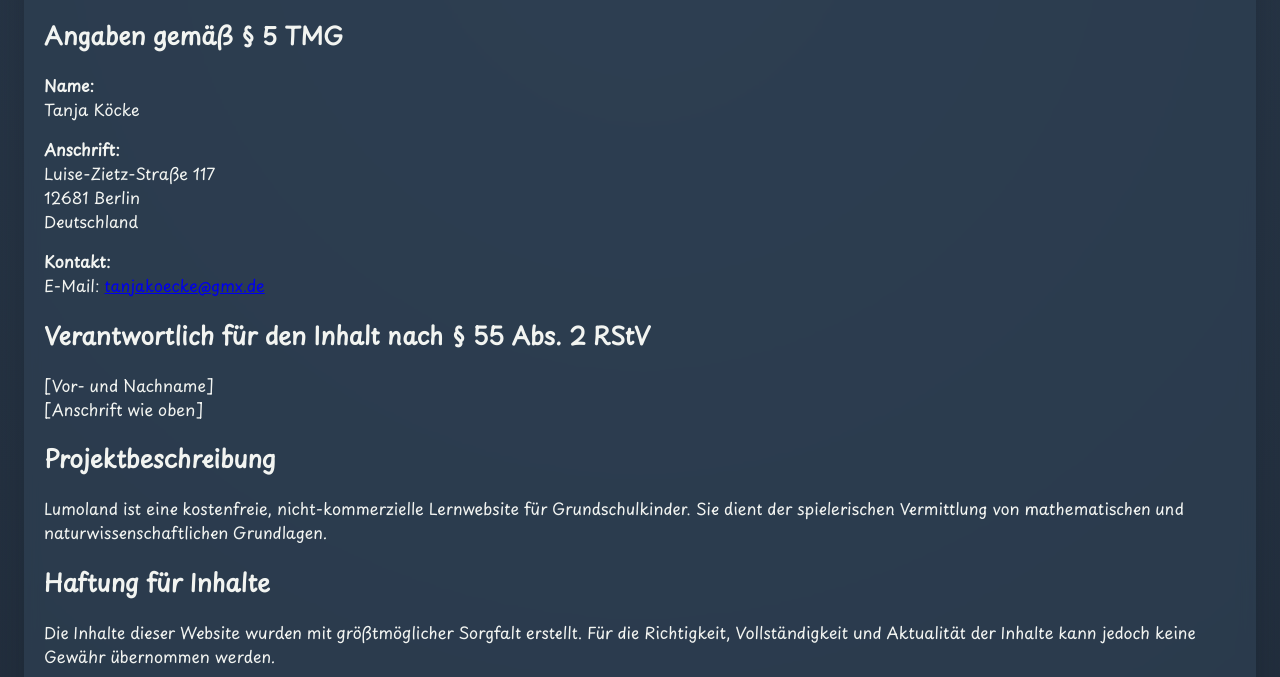
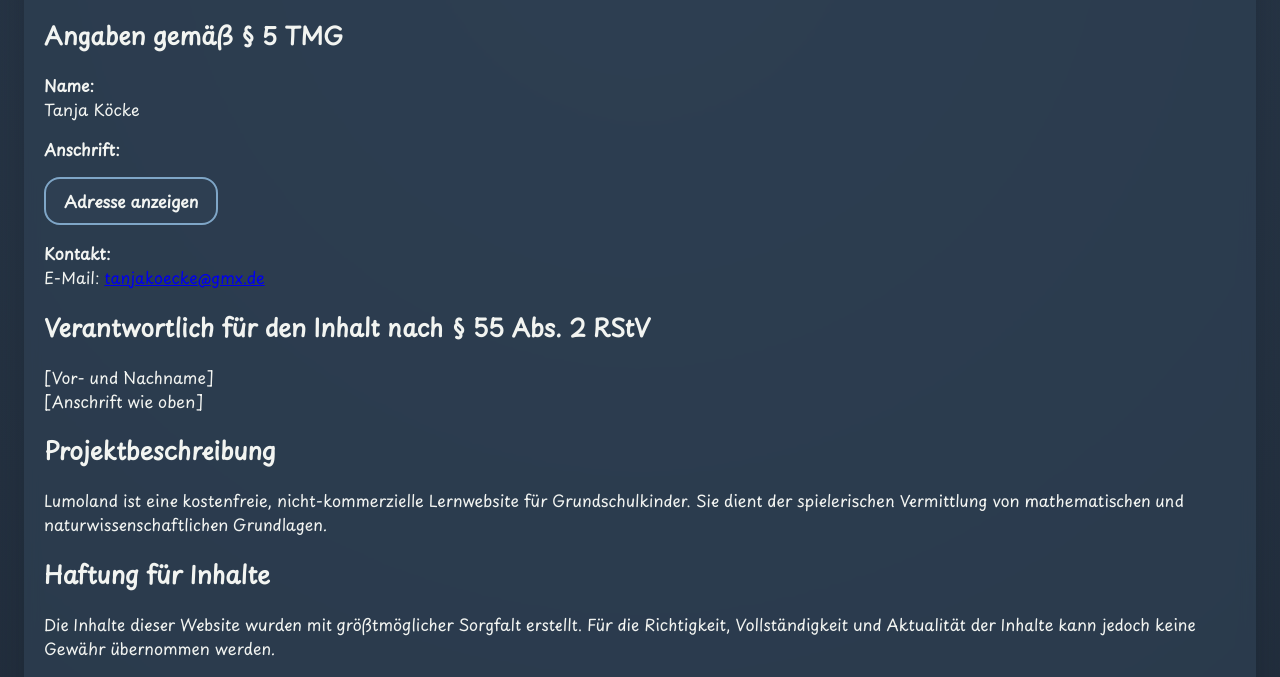
Before and after one commit to Tanjasupercoder/Lumocode, a website: page impressum.html in a window 1280 px wide. Shown: the part 103-780 px from the top of the page. Drawn offline with Linux system fonts and the light colour scheme.

Commit message:
change20

```diff
--- a/impressum.html
+++ b/impressum.html
@@ -14,10 +14,13 @@
         <section>
           <h2>Angaben gemäß § 5 TMG</h2>
           <p><strong>Name:</strong><br />Tanja Köcke</p>
-          <p>
-            <strong>Anschrift:</strong><br />Luise-Zietz-Straße 117<br />12681
-            Berlin<br />Deutschland
-          </p>
+          <p><strong>Anschrift:</strong></p>
+          <details class="address-toggle">
+            <summary class="address-toggle__button">Adresse anzeigen</summary>
+            <div class="address-toggle__content">
+              Luise-Zietz-Straße 117<br />12681 Berlin<br />Deutschland
+            </div>
+          </details>
           <p>
             <strong>Kontakt:</strong><br />E-Mail:
             <a href="mailto:tanjakoecke@gmx.de">tanjakoecke@gmx.de</a>
--- a/style.css
+++ b/style.css
@@ -77,6 +77,51 @@
   text-decoration: underline;
   outline: 2px solid rgba(255, 255, 255, 0.8);
   outline-offset: 3px;
+}
+
+.address-toggle {
+  margin: 0 0 1rem;
+}
+
+.address-toggle__button {
+  list-style: none;
+  cursor: pointer;
+  display: inline-flex;
+  align-items: center;
+  justify-content: center;
+  min-height: 44px;
+  padding: 10px 18px;
+  border-radius: var(--radius-md);
+  border: 2px solid var(--night-primary);
+  background: var(--night-bg-2);
+  color: var(--text-soft);
+  font-weight: 600;
+  transition: transform 0.2s ease, box-shadow 0.2s ease;
+}
+
+.address-toggle__button::-webkit-details-marker {
+  display: none;
+}
+
+.address-toggle__button:hover {
+  transform: translateY(-2px);
+  box-shadow: var(--glow);
+}
+
+.address-toggle__button:focus-visible {
+  outline: 3px solid var(--accent-warm);
+  outline-offset: 3px;
+}
+
+.address-toggle[open] .address-toggle__button {
+  border-color: var(--accent-warm);
+  box-shadow: var(--glow);
+}
+
+.address-toggle__content {
+  margin-top: 10px;
+  color: var(--text-soft);
+  line-height: 1.6;
 }
 
 .lumocode-home h1 {
```
Also changed, not shown: index.html (+1 -1 lines).
